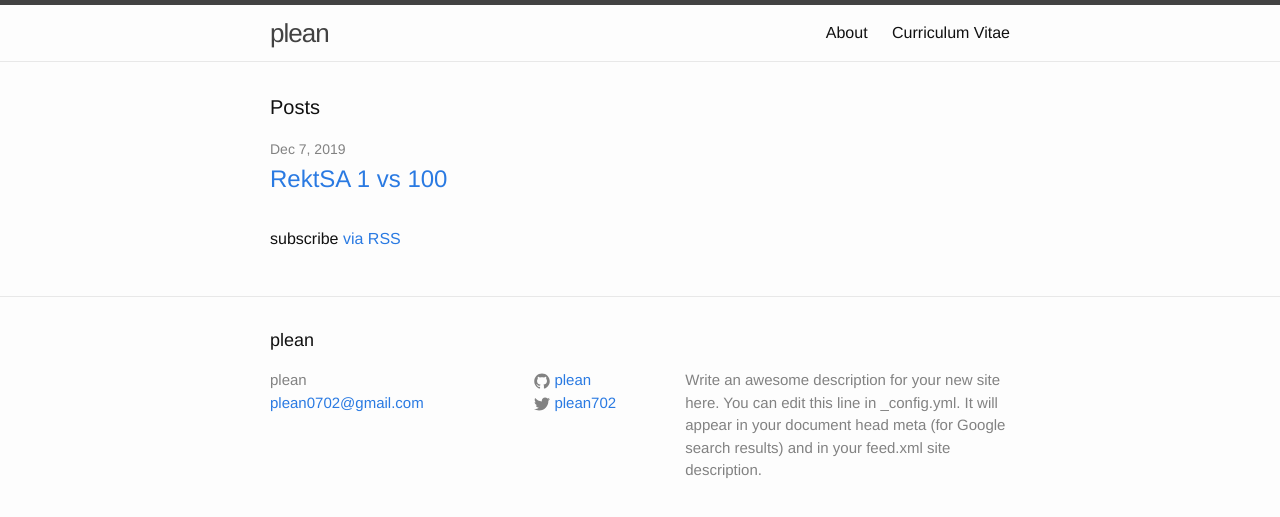
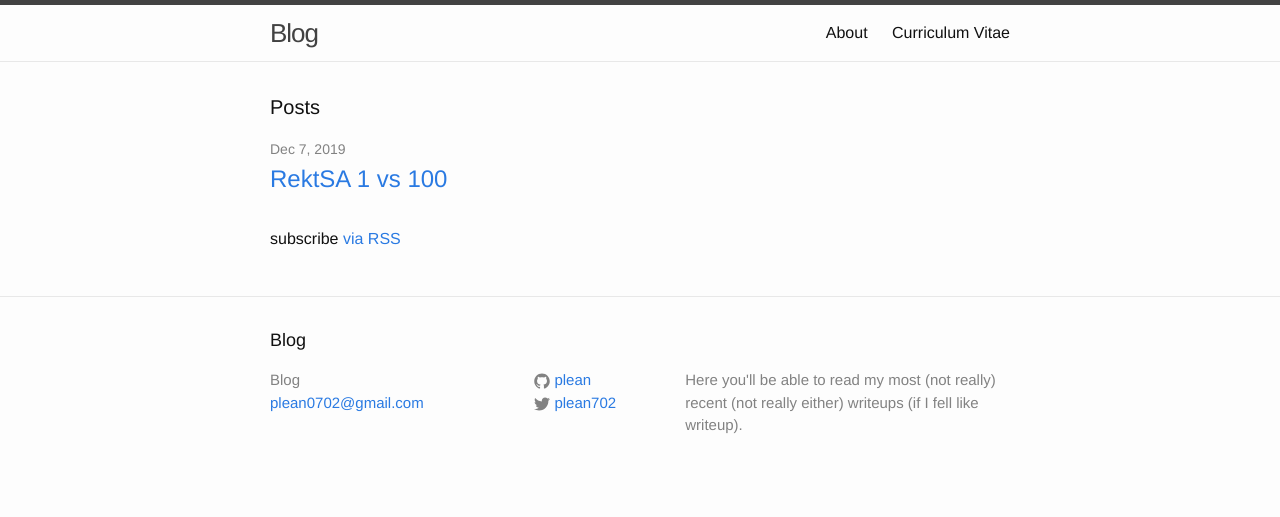
Before and after one commit to plean/plean.github.io, a Jekyll site: the page built from index.html, in a window 1280 px wide. Shown: the top 517 px of the page. Built offline with Jekyll 4.4.1, drawn with Linux system fonts in a browser that asks for light colours.

Commit message:
description update

```diff
--- a/_config.yml
+++ b/_config.yml
@@ -6,13 +6,11 @@
 # 'jekyll serve'. If you change this file, please restart the server process.
 
 # Site settings
-title: plean
+title: Blog
 email: plean0702@gmail.com
 description: > # this means to ignore newlines until "baseurl:"
-  Write an awesome description for your new site here. You can edit this
-  line in _config.yml. It will appear in your document head meta (for
-  Google search results) and in your feed.xml site description.
-baseurl: "" # the subpath of your site, e.g. /blog
+  Here you'll be able to read my most (not really) recent (not really either) writeups (if I fell like writeup).
+baseurl: "/blog"
 url: "https://plean.github.io/" # the base hostname & protocol for your site
 twitter_username: plean702
 github_username:  plean
```
